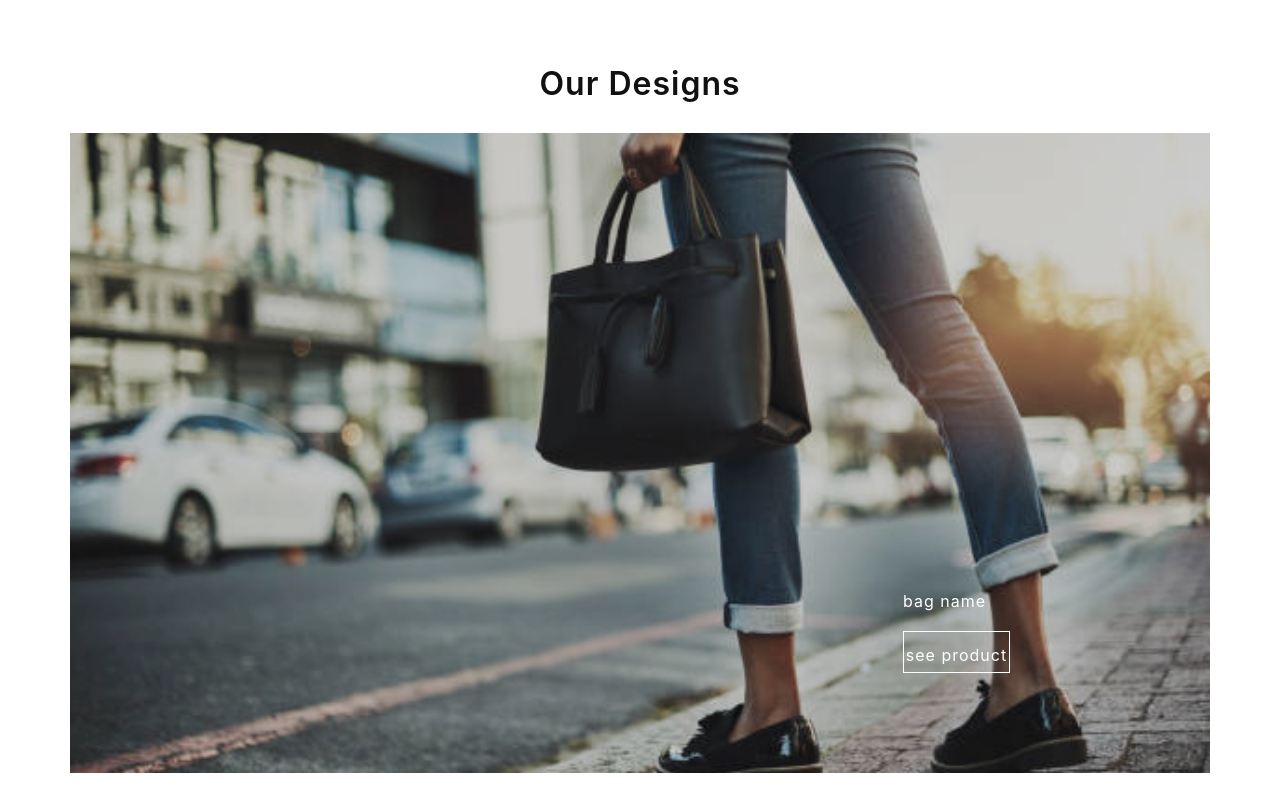
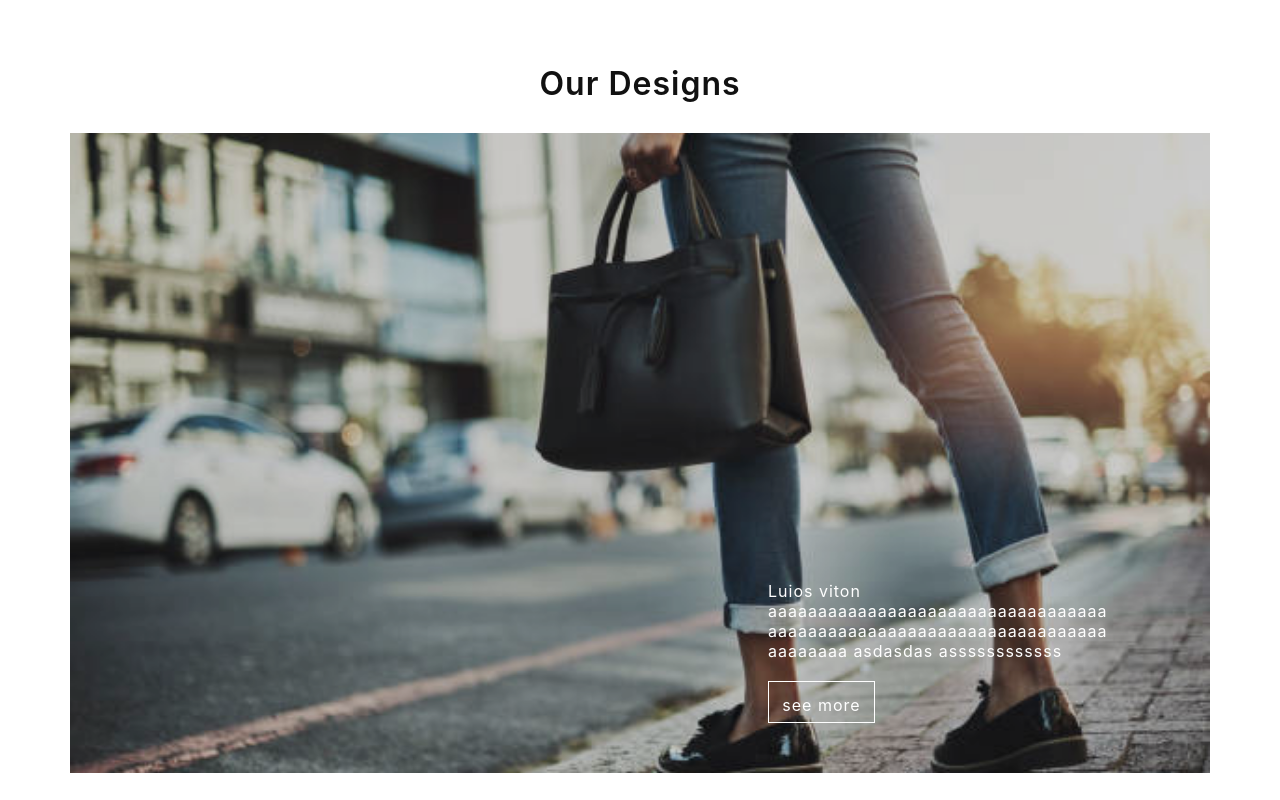
Before and after one commit to AnupRijal123/bag_shopping_website, a React (Create React App) app: page / in a window 1280 px wide. Shown: the part 1880-2680 px from the top of the page. Built offline with nearby package versions, Linux system fonts and the light colour scheme.

Commit message:
Added array for slider-image disaplay

```diff
--- a/src/pages/HomePage.js
+++ b/src/pages/HomePage.js
@@ -43,6 +43,24 @@ function HomePage() {
             discountPercentage: null,
             inStockQuantity: 5,
         }
+    ];
+
+    const sliderImageArray = [
+        {
+            id: 1,
+            name: 'Luios viton aaaaaaaaaaaaaaaaaaaaaaaaaaaaaaaaaaaaaaaaaaaaaaaaaaaaaaaaaaaaaaaaaaaaaaaaaaaa asdasdas assssssssssss',
+            img: 'hello'
+        },
+        {
+            id: 2,
+            name: 'adiadas',
+            img: 'hello'
+        },
+        {
+            id: 2,
+            name: 'vans',
+            img: 'hello'
+        },
     ];
 
 
@@ -95,42 +113,22 @@ function HomePage() {
                 <h1 className="section-heading-text center-aligned-text heading-text black-text">Our Designs</h1>
 
                 <div ref={imageSliderRef} className="image-slider-section-container">
-                    <div className="slider-image-item">
-                        <div className="slider-image-description">
-                            <p className="white-text">bag name</p>
 
-                            <div className="button-layout button-transparent-background button-white-border">
-                                <div className="button-background-container button-white-background"></div>
-                                <p className="button-text white-text">see product</p>
+                    {sliderImageArray.map((item) => (
+
+                        <div className="slider-image-item" key={item.id}>
+                            <div className="slider-image-description">
+                                <p className="white-text">{item.name}</p>
+
+                                <div className="button-layout button-transparent-background button-white-border">
+                                    <div className="button-background-container button-white-background"></div>
+                                    <p className="button-text white-text">see more</p>
+                                </div>
                             </div>
+                            <img className="slider-image" src={require('../assets/images/bannerimage.jpg')} alt="items-image" />
                         </div>
-                        <img className="slider-image" src={require('../assets/images/bannerimage.jpg')} alt="items-image" />
-                    </div>
 
-
-                    <div className="slider-image-item">
-                        hello
-                    </div>
-
-
-                    {/* <div className="slider-image-item">
-                        <img className="slider-image" src={require('../assets/images/bannerimage.jpg')} alt="items-image" />
-                    </div>
-                    <div className="slider-image-item">
-                        <img className="slider-image" src={require('../assets/images/bannerimage.jpg')} alt="items-image" />
-                    </div>
-                    <div className="slider-image-item">
-                        <img className="slider-image" src={require('../assets/images/bannerimage.jpg')} alt="items-image" />
-                    </div>
-                    <div className="slider-image-item">
-                        <img className="slider-image" src={require('../assets/images/bannerimage.jpg')} alt="items-image" />
-                    </div> */}
-
-
-
-
-
-
+                    ))}
 
                 </div>
             </div>
--- a/src/styles/App.css
+++ b/src/styles/App.css
@@ -29,6 +29,7 @@ p {
     color: red;
     font-size: 16px;
     font-weight: 400;
+    word-wrap: break-word;
 }
 
 .small-text {
--- a/src/styles/HomePage.css
+++ b/src/styles/HomePage.css
@@ -1,5 +1,4 @@
 .image-slider-section-container {
-    background-color: red;
     width: 100%;
     height: 80vh;
     display: flex;
@@ -31,9 +30,10 @@
 .slider-image-description {
     position: absolute;
     z-index: 1;
-    right: 200px;
-    bottom: 100px;
+    right: 100px;
+    bottom: 50px;
     display: flex;
     flex-direction: column;
     gap: 20px;
+    width: 30%;
 }
```
